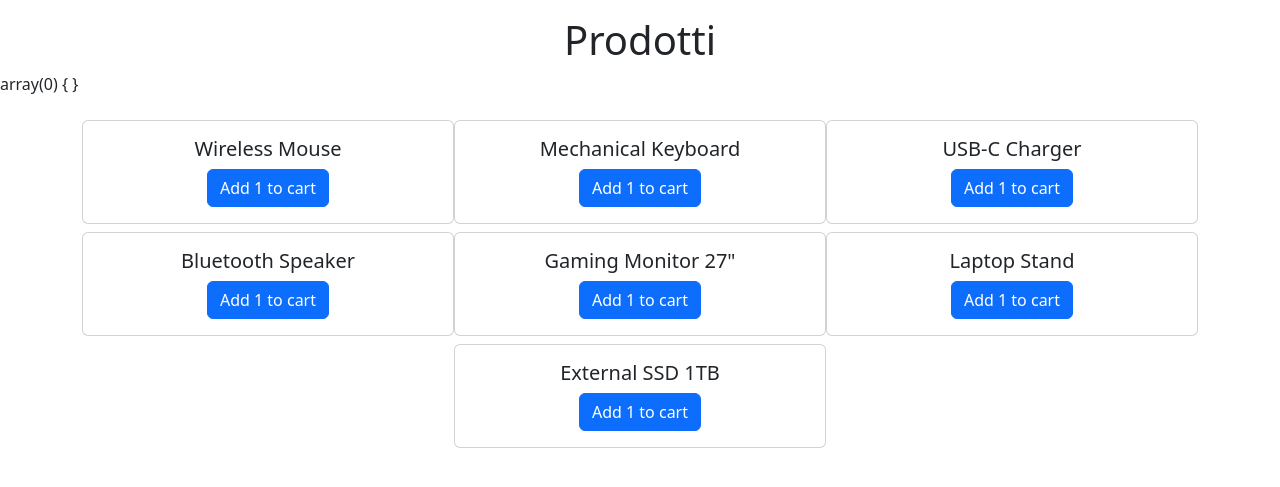
After one commit to Samuele-Benassai-Scuola/INFORMATICA-2025-2026, a PHP site: page /ecommerce/prodotti.php in a window 1280 px wide. The commit adds this page. Shown: the top 487 px of the page. Run offline with PHP 8.4, Linux system fonts and the light colour scheme.

Commit message:
Implemented adding products to cart in first_sessions:ecommerce

```diff
--- /dev/null
+++ b/projects/first_sessions_benassai/ecommerce/php/data.php
@@ -0,0 +1,11 @@
+<?php
+$products = [
+    ["id" => 1, "name" => "Wireless Mouse", "price" => 24.99],
+    ["id" => 2, "name" => "Mechanical Keyboard", "price" => 79.90],
+    ["id" => 3, "name" => "USB-C Charger", "price" => 19.50],
+    ["id" => 4, "name" => "Bluetooth Speaker", "price" => 45.00],
+    ["id" => 5, "name" => "Gaming Monitor 27\"", "price" => 199.99],
+    ["id" => 6, "name" => "Laptop Stand", "price" => 29.99],
+    ["id" => 7, "name" => "External SSD 1TB", "price" => 119.90],
+];
+?>
--- /dev/null
+++ b/projects/first_sessions_benassai/ecommerce/prodotti.php
@@ -0,0 +1,82 @@
+<?php
+session_start();
+
+include './php/data.php';
+
+if (!isset($_SESSION["cart"]))
+    $_SESSION["cart"] = [];
+
+if ($_SERVER["REQUEST_METHOD"] == "POST") {
+    if (isset($_POST["action"]) && isset($_POST["product_id"])) {
+        $product_id = intval($_POST["product_id"]);
+        $action = $_POST["action"];
+
+        switch ($action) {
+            case "ADD":
+                if (!isset($_SESSION["cart"][$product_id]))
+                    $_SESSION["cart"][$product_id] = 0;
+                $_SESSION["cart"][$product_id] += 1;
+                break;
+            case "REMOVE":
+                    if (!isset($_SESSION["cart"][$product_id]) || $_SESSION["cart"][$product_id] < 1)
+                        break;
+                    $_SESSION["cart"][$product_id] -= 1;
+                    if ($_SESSION["cart"][$product_id] < 1)
+                        unset($_SESSION["cart"][$product_id]);
+                break;
+        }
+    }
+
+    header('Location: '.$_SERVER["PHP_SELF"]);
+    exit;
+}
+
+?>
+
+<!DOCTYPE html>
+<html lang="en">
+<head>
+    <meta charset="UTF-8">
+    <meta name="viewport" content="width=device-width, initial-scale=1.0">
+    <title>Prodotti</title>
+
+    <link href="https://cdn.jsdelivr.net/npm/bootstrap@5.3.8/dist/css/bootstrap.min.css" rel="stylesheet" integrity="sha384-sRIl4kxILFvY47J16cr9ZwB07vP4J8+LH7qKQnuqkuIAvNWLzeN8tE5YBujZqJLB" crossorigin="anonymous">
+</head>
+<body>
+    <h1 class="text-center mt-3">
+        Prodotti
+    </h1>
+
+    <?php
+        var_dump($_SESSION["cart"]);
+    ?>
+
+    <div class="container row mx-auto mt-3">
+        <?php
+            foreach ($products as $product) {
+                $amount_in_cart = $_SESSION["cart"][$product["id"]] ?? 0;
+
+                echo '<div class="contianer col-4 mx-auto mt-2 text-center card">
+                        <div class="card-body">
+                            <h5 class="card-title">'.$product["name"].'</h5>
+                            <form method="POST" action="./prodotti.php">
+                                <input type="hidden" name="action" value="ADD">
+                                <input type="hidden" name="product_id" value="'.$product["id"].'">
+                                <button type="submit" class="btn btn-primary">Add 1 to cart</button>
+                            </form>';
+                if ($amount_in_cart > 0) {
+                    echo '<form method="POST" action="./prodotti.php">
+                                <input type="hidden" name="action" value="REMOVE">
+                                <input type="hidden" name="product_id" value="'.$product["id"].'">
+                                <button type="submit" class="btn btn-primary">Remove 1 from cart</button>
+                            </form>';
+                }
+                echo '</div>
+                    </div>';
+            }
+        ?>
+    </div>
+
+    <script src="https://cdn.jsdelivr.net/npm/bootstrap@5.3.8/dist/js/bootstrap.bundle.min.js" integrity="sha384-FKyoEForCGlyvwx9Hj09JcYn3nv7wiPVlz7YYwJrWVcXK/BmnVDxM+D2scQbITxI" crossorigin="anonymous"></script>
+</body>
+</html>
--- a/projects/first_sessions_benassai/index.php
+++ b/projects/first_sessions_benassai/index.php
@@ -12,5 +12,8 @@
     <a href="./login/login.php">
         login.php
     </a>
+    <a href="./ecommerce/prodotti.php">
+        prodotti.php
+    </a>
 </body>
 </html>
--- a/projects/first_sessions_benassai/login/home.php
+++ b/projects/first_sessions_benassai/login/home.php
@@ -25,6 +25,9 @@ if (!isset($_SESSION["user"])) {
     <p class="mt-3 text-center">
         <?php echo "Benvenuto ".$_SESSION["user"] ?>
     </p>
+    <p class="text-center">
+        <?php echo "Orario login: ".date("d/m/y h:i:s\Z", $_SESSION["login_time"]) ?>
+    </p>
 
     <div class="mx-auto mt-3 text-center">
         <form method="POST" action="./logout.php">
--- a/projects/first_sessions_benassai/login/login.php
+++ b/projects/first_sessions_benassai/login/login.php
@@ -9,6 +9,7 @@ if ($_SERVER["REQUEST_METHOD"] === "POST") {
     if (isset($_POST["username"]) && isset($_POST["password"])) {
         if (isset($account[$_POST["username"]]) && $account[$_POST["username"]] === $_POST["password"]) {
             $_SESSION["user"] = $_POST["username"];
+            $_SESSION["login_time"] = time();
 
             header("Location: ./home.php");
             exit;
```
Also changed, not shown: projects/first_sessions_benassai/ecommerce/carrello.php (added), projects/first_sessions_benassai/ecommerce/checkout.php (added).
